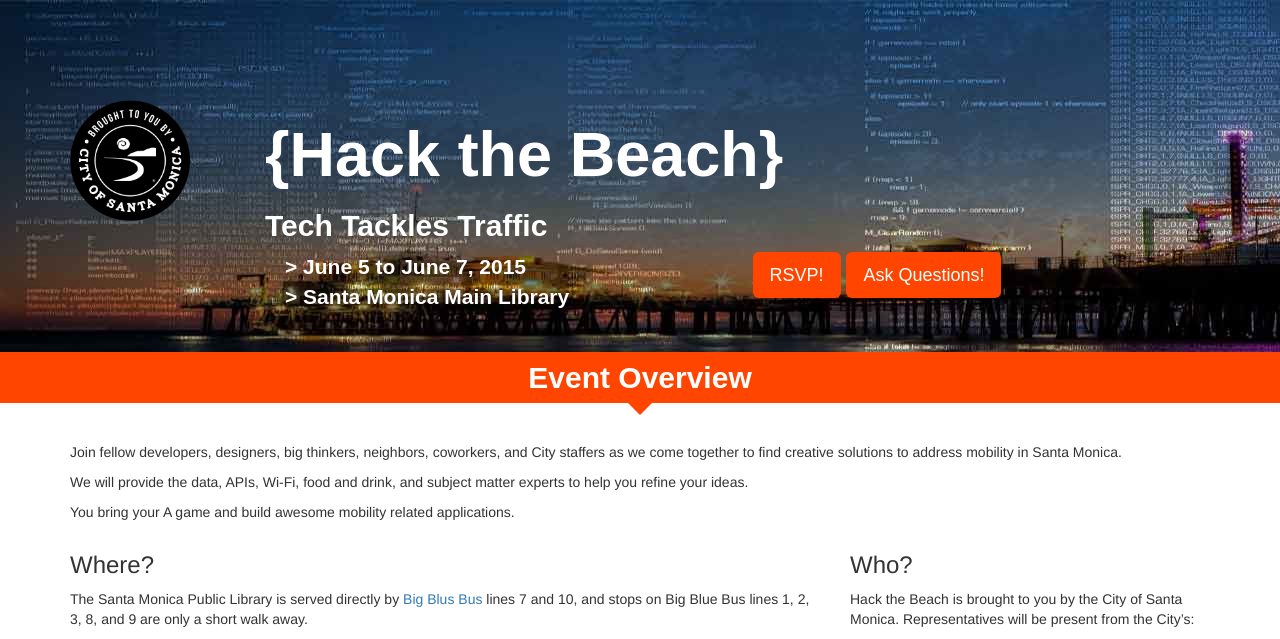
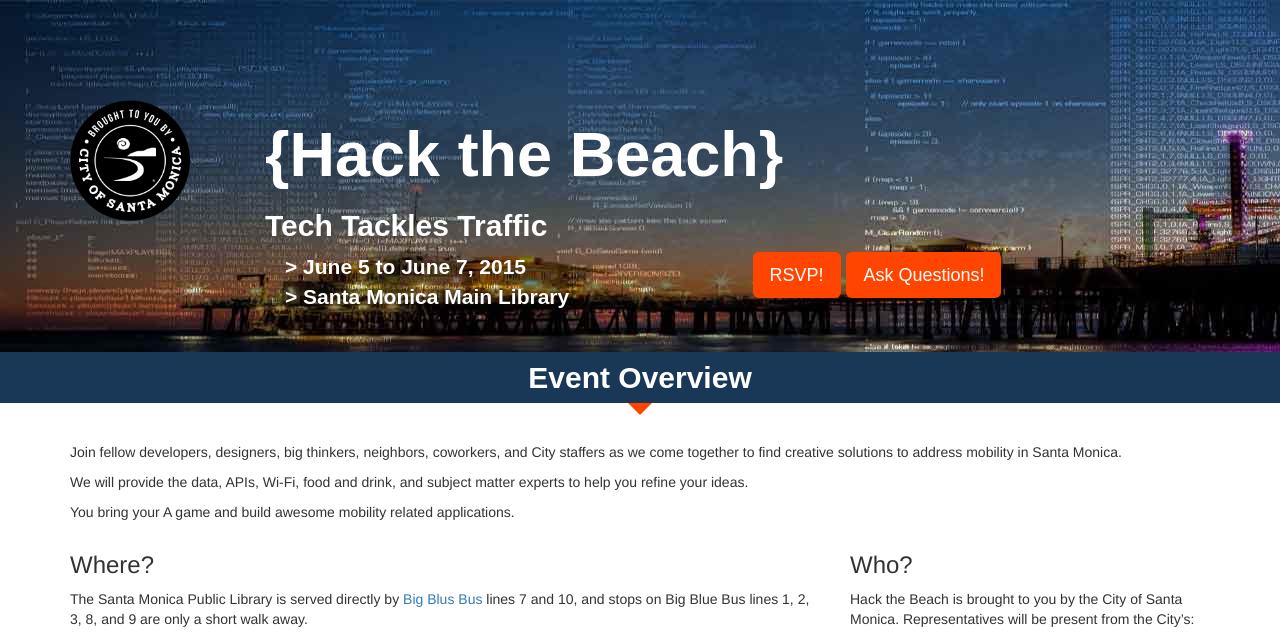
Before and after one commit to CityofSantaMonica/hackthebeach, a Jekyll site: the page built from index.html, in a window 1280 px wide. Shown: the top 639 px of the page. Built offline with Jekyll 4.4.1, drawn with Linux system fonts in a browser that asks for light colours; nearby versions of some CDN libraries; comment, search, counter and statistics services are not loaded; some of the changed text lies outside the part shown; grey boxes are pictures that could not be loaded.

Commit message:
start data for judges

```diff
--- a/_includes/contestOverview.html
+++ b/_includes/contestOverview.html
@@ -9,14 +9,26 @@
     {% endfor %}
   </ul>
 
-  <h3>Submission Guidelines</h3>
+  <h3>Submissions</h3>
   <ul>
     <li>All work must be done in a publicly accessible <a href="https://github.com" target="_blank">GitHub</a> repository.</li>
     <li>All submitted work should be licensed as open source as defined by the either the <a href="http://choosealicense.com/licenses/mit/" target="_blank">MIT License</a> or the GNU GPL (<a href="http://choosealicense.com/licenses/gpl-2.0/" target="_blank">v2</a> or <a href="http://choosealicense.com/licenses/gpl-3.0/" target="_blank">v3</a>)</li>
   </ul>
 
-  <h3>Judging Criteria</h3>
-  <p>Each team will have an opportunity (15 minutes) to pitch their product on the final day of the Hackathon. Once all pitches have been made, the judges will evaluate each product based on the criteria below.</p>
+  <h3>Judging</h3>
+  <div class="row">
+    {% for judge in site.data.judges %}
+    <div class="judge col-md-{{ 12 | divided_by:forloop.length }}">
+      <span class="headshot">{% if judge.headshot %}<img src="{{ judge.headshot }}" alt="{{ judge.name }} headshot" />{% else %}<span class="glyphicon glyphicon-user"></span>{% endif %}</span>
+      <span class="name">{{ judge.name }}, {{ judge.title }}</span>
+    </div>
+    {% endfor %}
+  </div>
+  <div class="row">
+    <div class="col-md-12">
+      <p>Each team will have an opportunity (15 minutes) to pitch their product on the final day of the Hackathon. Once all pitches have been made, the judges will evaluate each product based on the criteria below.</p>
+    </div>
+  </div>
   <div class="row">
     {% for criteria in site.data.judgingCriteria %}
     <div class="col-md-{{ 12 | divided_by:forloop.length }}">
--- a/css/main.scss
+++ b/css/main.scss
@@ -4,6 +4,7 @@
 
 $hackFont: "larabiefont", sans-serif;
 $highlightColor: orangered;
+$sectionHeaderColor: #193857;
 $triangleSize: 12px;
 $white: #fff;
 $gray: #eee;
@@ -57,15 +58,15 @@
 }
 
 h2.section {
-  background-color: $highlightColor;
-  width: 100%;
-  color: #fff;
-  text-align: center;
-  padding: .3em 0;
-  margin-bottom: 1.3em;
-  position: relative;
+  background-color: $sectionHeaderColor;
+  color: $white;
   font-family: $hackFont;
   font-weight: bold;
+  margin-bottom: 1.3em;
+  padding: .3em 0;
+  position: relative;
+  text-align: center;
+  width: 100%;
 
   &:after {
     top: 100%;
@@ -90,3 +91,11 @@
 .row.contest {
   background-color: $gray;
 }
+
+.judge {
+  min-height: 5em;
+
+  .headshot > span {
+    font-size: 4em;
+  }
+}
```
Also changed, not shown: _data/judges.yaml (added, +8 -0 lines).
